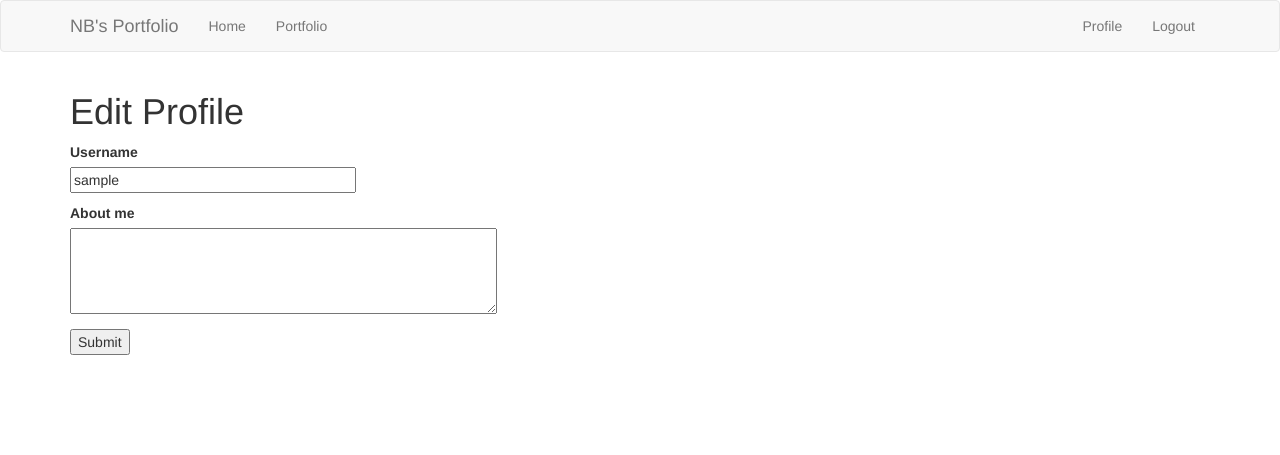
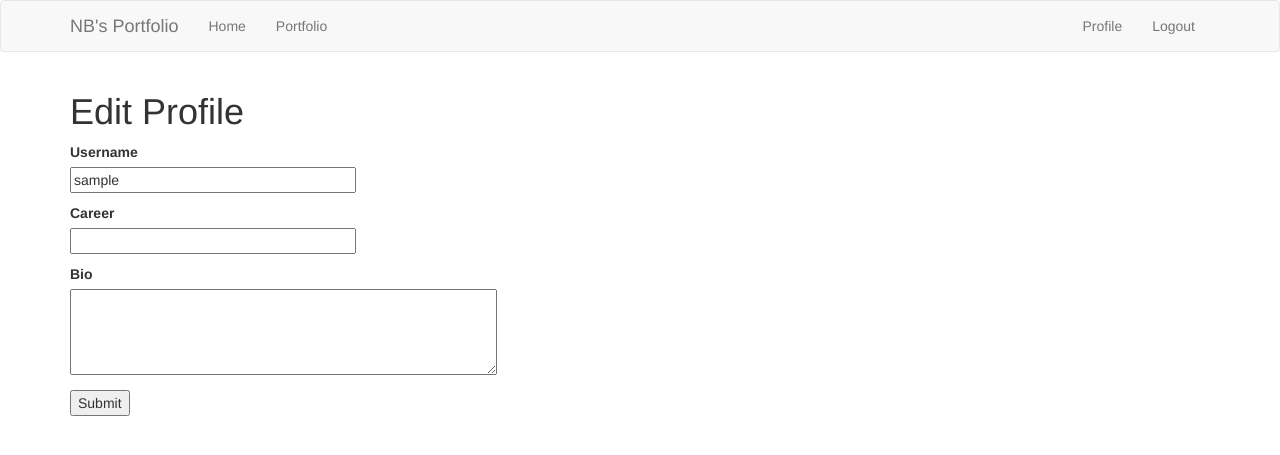
Before and after one commit to nabarcala/Python-and-Flask-Ex, a Flask app: page /edit_profile in a window 1280 px wide. Shown: the top 455 px of the page. Run offline with Flask 2, Linux system fonts and the light colour scheme; the visitor is signed in with stand-in values (Sample User, id 1); data comes from the database, SQL or seed files in the repository; some libraries are stand-ins or nearby versions.

Commit message:
Admin can add bio and career to home page from profile

```diff
--- a/app/forms.py
+++ b/app/forms.py
@@ -28,7 +28,9 @@ class RegistrationForm(FlaskForm):
             raise ValidationError('Please use a different email address.')
 
 class EditProfileForm(FlaskForm):
-    username = StringField('Username', validators=[DataRequired()])
+    career = StringField('Career', validators=[Length(min=0, max=140)])
+    bio = TextAreaField('Bio', validators=[Length(min=0, max=400)])
+    username = StringField('Username')
     about_me = TextAreaField('About me', validators=[Length(min=0, max=140)])
     submit = SubmitField('Submit')
 
--- a/app/models.py
+++ b/app/models.py
@@ -22,6 +22,8 @@ class User(UserMixin, db.Model):
     posts = db.relationship('Post', backref='author', lazy='dynamic')
     about_me = db.Column(db.String(140))
     last_seen = db.Column(db.DateTime, default=datetime.utcnow)
+    bio = db.Column(db.String(140))
+    career = db.Column(db.String(140))
     followed = db.relationship(
         'User', secondary=followers,
         primaryjoin=(followers.c.follower_id == id),
--- a/app/routes.py
+++ b/app/routes.py
@@ -31,7 +31,8 @@ from datetime import datetime
 @app.route('/', methods=['GET', 'POST'])
 @app.route('/home', methods=['GET', 'POST'])
 def home():
-    return render_template('home.html', title='Welcome')
+    admin = User.query.get(1)
+    return render_template('home.html', title='Welcome', admin=admin)
 
 # Login
 @app.route('/login', methods=['GET', 'POST'])
@@ -108,12 +109,16 @@ def edit_profile():
     if form.validate_on_submit():
         current_user.username = form.username.data
         current_user.about_me = form.about_me.data
+        current_user.bio = form.bio.data
+        current_user.career = form.career.data
         db.session.commit()
         flash('Your changes have been saved.')
-        return redirect(url_for('edit_profile'))
+        return redirect(url_for('user', username=current_user.username))
     elif request.method == 'GET':
         form.username.data = current_user.username
         form.about_me.data = current_user.about_me
+        form.bio.data = current_user.bio
+        form.career.data = current_user.career
     return render_template('edit_profile.html', title='Edit Profile', form=form)
 
 @app.route('/follow/<username>')
--- a/app/templates/edit_profile.html
+++ b/app/templates/edit_profile.html
@@ -12,9 +12,16 @@
             {% endfor %}
         </p>
         <p>
-            {{ form.about_me.label }}<br>
-            {{ form.about_me(cols=50, rows=4) }}<br>
-            {% for error in form.about_me.errors %}
+            {{ form.career.label }}<br>
+            {{ form.career(size=32) }}<br>
+            {% for error in form.career.errors %}
+            <span style="color: red;">[{{ error }}]</span>
+            {% endfor %}
+        </p>
+        <p>
+            {{ form.bio.label }}<br>
+            {{ form.bio(cols=50, rows=4) }}<br>
+            {% for error in form.bio.errors %}
             <span style="color: red;">[{{ error }}]</span>
             {% endfor %}
         </p>
--- a/app/templates/home.html
+++ b/app/templates/home.html
@@ -7,12 +7,13 @@
     <div class="card d-flex align-items-center">
         <div class="card-body">
             <h3>Natacha Barcala</h3>
-            <h6>Software Engineer</h6>
+            <h6>{{ admin.career }}</h6>
             <h5 class="card-title">
                 Python | Flask | SQL | REST | HTML5 | CSS | JavaScript
             </h5>
             <p>
                 <!--      bio here      -->
+                {{ admin.bio }}
             </p>
         </div>
     </div>
--- a/config.py
+++ b/config.py
@@ -5,7 +5,7 @@ class Config(object):
     SECRET_KEY=os.environ.get('SECRET_KEY') or 'you-will-never-guess'
     # Using a SQLite database
     # Take the location of the application's database from the SQLALCHEMY_DATABASE_URI configuration variable
-    SQLALCHEMY_DATABASE_URI = os.environ.get('DATABASE_URL') or 'sqlite:///' + os.path.join(basedir, 'port.db')
+    SQLALCHEMY_DATABASE_URI = os.environ.get('DATABASE_URL') or 'sqlite:///' + os.path.join(basedir, 'app.db')
     # Disable the signal for everytime something changes in the database
     SQLALCHEMY_TRACK_MODIFICATIONS = False
 
```
